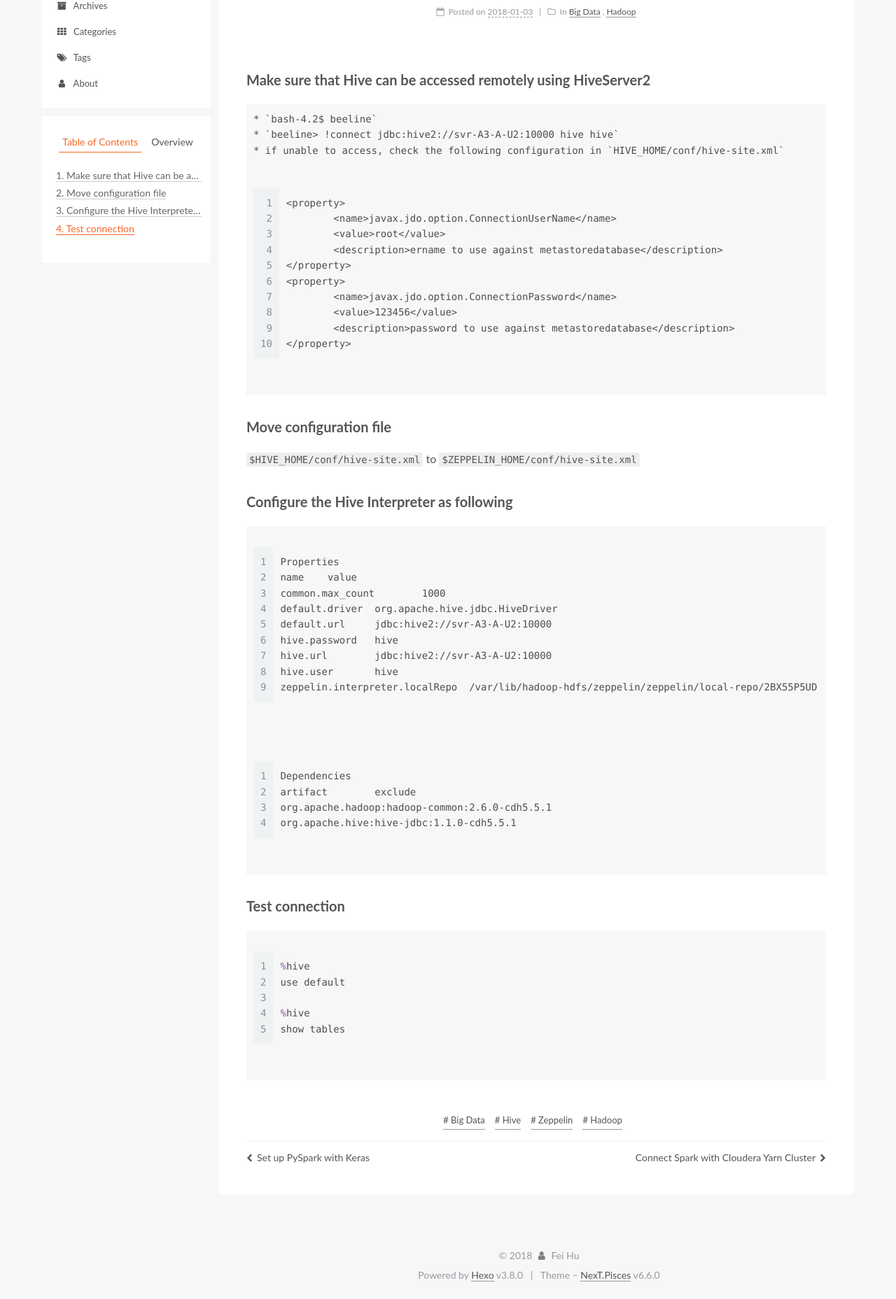
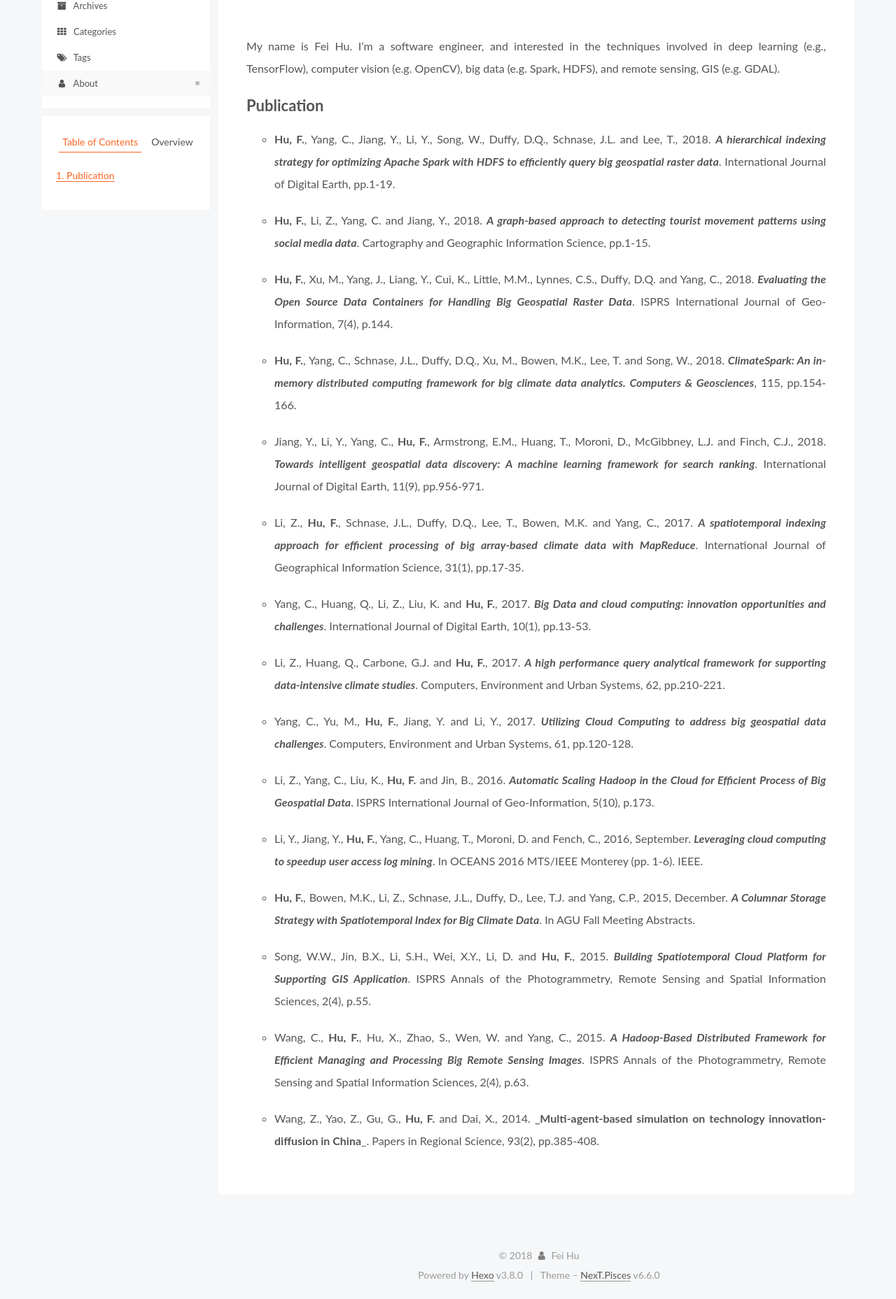
Before and after one commit to feihugis/feihugis.github.io, a plain HTML site: page about/index.html in a window 1280 px wide. Shown: the part 146-2003 px from the top of the page at 70% size. Drawn offline with Linux system fonts and the light colour scheme.

Commit message:
Site updated: 2018-12-09 19:35:38

```diff
--- a/2018/01/03/Zeppelin-Connects-Hive/index.html
+++ b/about/index.html
@@ -108,25 +108,24 @@
 
 
 
-  <meta name="description" content="Make sure that Hive can be accessed remotely using HiveServer2* `bash-4.2$ beeline` * `beeline&amp;gt; !connect jdbc:hive2://svr-A3-A-U2:10000 hive hive` * if unable to access, check the following configu">
-<meta name="keywords" content="Big Data,Hive,Zeppelin,Hadoop">
-<meta property="og:type" content="article">
-<meta property="og:title" content="Zeppelin Connects Hive">
-<meta property="og:url" content="http://yoursite.com/2018/01/03/Zeppelin-Connects-Hive/index.html">
+  <meta name="description" content="My name is Fei Hu. I’m a software engineer, and interested in the techniques involved in deep learning (e.g., TensorFlow), computer vision (e.g. OpenCV), big data (e.g. Spark, HDFS), and remote sensin">
+<meta property="og:type" content="website">
+<meta property="og:title" content="about">
+<meta property="og:url" content="http://yoursite.com/about/index.html">
 <meta property="og:site_name" content="Fei&#39;s Blog">
-<meta property="og:description" content="Make sure that Hive can be accessed remotely using HiveServer2* `bash-4.2$ beeline` * `beeline&amp;gt; !connect jdbc:hive2://svr-A3-A-U2:10000 hive hive` * if unable to access, check the following configu">
+<meta property="og:description" content="My name is Fei Hu. I’m a software engineer, and interested in the techniques involved in deep learning (e.g., TensorFlow), computer vision (e.g. OpenCV), big data (e.g. Spark, HDFS), and remote sensin">
 <meta property="og:locale" content="en">
-<meta property="og:updated_time" content="2018-01-03T08:00:00.000Z">
+<meta property="og:updated_time" content="2018-12-10T03:35:13.205Z">
 <meta name="twitter:card" content="summary">
-<meta name="twitter:title" content="Zeppelin Connects Hive">
-<meta name="twitter:description" content="Make sure that Hive can be accessed remotely using HiveServer2* `bash-4.2$ beeline` * `beeline&amp;gt; !connect jdbc:hive2://svr-A3-A-U2:10000 hive hive` * if unable to access, check the following configu">
+<meta name="twitter:title" content="about">
+<meta name="twitter:description" content="My name is Fei Hu. I’m a software engineer, and interested in the techniques involved in deep learning (e.g., TensorFlow), computer vision (e.g. OpenCV), big data (e.g. Spark, HDFS), and remote sensin">
 
 
 
 
 
 
-  <link rel="canonical" href="http://yoursite.com/2018/01/03/Zeppelin-Connects-Hive/">
+  <link rel="canonical" href="http://yoursite.com/about/">
 
 
 
@@ -136,7 +135,7 @@
   };
 </script>
 
-  <title>Zeppelin Connects Hive | Fei's Blog</title>
+  <title>about | Fei's Blog</title>
 
 
 
@@ -299,7 +298,7 @@
 
 
 
-          <li class="menu-item menu-item-about">
+          <li class="menu-item menu-item-about menu-item-active">
 
 
 
@@ -342,139 +341,6 @@
 
 
 
-          <div id="content" class="content">
-
-
-  <div id="posts" class="posts-expand">
-
-
-
-
-
-
-
-
-
-
-  <article class="post post-type-normal" itemscope="" itemtype="http://schema.org/Article">
-
-
-
-  <div class="post-block">
-    <link itemprop="mainEntityOfPage" href="http://yoursite.com/2018/01/03/Zeppelin-Connects-Hive/">
-
-    <span hidden itemprop="author" itemscope="" itemtype="http://schema.org/Person">
-      <meta itemprop="name" content="Fei Hu">
-      <meta itemprop="description" content="">
-      <meta itemprop="image" content="https://avatars1.githubusercontent.com/u/5057740?s=400&v=4">
-    </span>
-
-    <span hidden itemprop="publisher" itemscope="" itemtype="http://schema.org/Organization">
-      <meta itemprop="name" content="Fei's Blog">
-    </span>
-
-
-      <header class="post-header">
-
-
-
-          <h1 class="post-title" itemprop="name headline">Zeppelin Connects Hive
-
-
-          </h1>
-
-
-        <div class="post-meta">
-          <span class="post-time">
-
-
-
-
-
-
-              <span class="post-meta-item-icon">
-                <i class="fa fa-calendar-o"></i>
-              </span>
-
-                <span class="post-meta-item-text">Posted on</span>
-
-
-
-
-
-
-              <time title="Created: 2018-01-03 00:00:00" itemprop="dateCreated datePublished" datetime="2018-01-03T00:00:00-08:00">2018-01-03</time>
-
-
-
-          </span>
-
-
-            <span class="post-category">
-
-              <span class="post-meta-divider">|</span>
-
-              <span class="post-meta-item-icon">
-                <i class="fa fa-folder-o"></i>
-              </span>
-
-                <span class="post-meta-item-text">In</span>
-
-
-                <span itemprop="about" itemscope="" itemtype="http://schema.org/Thing"><a href="/categories/Big-Data/" itemprop="url" rel="index"><span itemprop="name">Big Data</span></a></span>
-
-
-
-                  ,
-
-
-                <span itemprop="about" itemscope="" itemtype="http://schema.org/Thing"><a href="/categories/Big-Data/Hadoop/" itemprop="url" rel="index"><span itemprop="name">Hadoop</span></a></span>
-
-
-
-
-            </span>
-
-
-
-
-
-
-
-
-
-
-
-
-
-
-
-        </div>
-      </header>
-
-
-
-
-
-    <div class="post-body" itemprop="articleBody">
-
-
-
-
-
-        <h2 id="Make-sure-that-Hive-can-be-accessed-remotely-using-HiveServer2"><a href="#Make-sure-that-Hive-can-be-accessed-remotely-using-HiveServer2" class="headerlink" title="Make sure that Hive can be accessed remotely using HiveServer2"></a>Make sure that Hive can be accessed remotely using HiveServer2</h2><pre><code>* `bash-4.2$ beeline`
-* `beeline&gt; !connect jdbc:hive2://svr-A3-A-U2:10000 hive hive`
-* if unable to access, check the following configuration in `HIVE_HOME/conf/hive-site.xml`
-    <figure class="highlight shell"><table><tr><td class="gutter"><pre><span class="line">1</span><br><span class="line">2</span><br><span class="line">3</span><br><span class="line">4</span><br><span class="line">5</span><br><span class="line">6</span><br><span class="line">7</span><br><span class="line">8</span><br><span class="line">9</span><br><span class="line">10</span><br></pre></td><td class="code"><pre><span class="line">&lt;property&gt;</span><br><span class="line">        &lt;name&gt;javax.jdo.option.ConnectionUserName&lt;/name&gt;</span><br><span class="line">        &lt;value&gt;root&lt;/value&gt;</span><br><span class="line">        &lt;description&gt;ername to use against metastoredatabase&lt;/description&gt;</span><br><span class="line">&lt;/property&gt;</span><br><span class="line">&lt;property&gt;</span><br><span class="line">        &lt;name&gt;javax.jdo.option.ConnectionPassword&lt;/name&gt;</span><br><span class="line">        &lt;value&gt;123456&lt;/value&gt;</span><br><span class="line">        &lt;description&gt;password to use against metastoredatabase&lt;/description&gt;</span><br><span class="line">&lt;/property&gt;</span><br></pre></td></tr></table></figure>
-</code></pre><h2 id="Move-configuration-file"><a href="#Move-configuration-file" class="headerlink" title="Move configuration file"></a>Move configuration file</h2><p><code>$HIVE_HOME/conf/hive-site.xml</code> to <code>$ZEPPELIN_HOME/conf/hive-site.xml</code></p>
-<a id="more"></a>
-<h2 id="Configure-the-Hive-Interpreter-as-following"><a href="#Configure-the-Hive-Interpreter-as-following" class="headerlink" title="Configure the Hive Interpreter as following"></a>Configure the Hive Interpreter as following</h2><pre><code><figure class="highlight shell"><table><tr><td class="gutter"><pre><span class="line">1</span><br><span class="line">2</span><br><span class="line">3</span><br><span class="line">4</span><br><span class="line">5</span><br><span class="line">6</span><br><span class="line">7</span><br><span class="line">8</span><br><span class="line">9</span><br></pre></td><td class="code"><pre><span class="line">Properties</span><br><span class="line">name	value</span><br><span class="line">common.max_count	1000</span><br><span class="line">default.driver	org.apache.hive.jdbc.HiveDriver</span><br><span class="line">default.url	jdbc:hive2://svr-A3-A-U2:10000</span><br><span class="line">hive.password	hive</span><br><span class="line">hive.url	jdbc:hive2://svr-A3-A-U2:10000</span><br><span class="line">hive.user	hive</span><br><span class="line">zeppelin.interpreter.localRepo	/var/lib/hadoop-hdfs/zeppelin/zeppelin/local-repo/2BX55P5UD</span><br></pre></td></tr></table></figure>
-
-<figure class="highlight shell"><table><tr><td class="gutter"><pre><span class="line">1</span><br><span class="line">2</span><br><span class="line">3</span><br><span class="line">4</span><br></pre></td><td class="code"><pre><span class="line">Dependencies</span><br><span class="line">artifact	exclude</span><br><span class="line">org.apache.hadoop:hadoop-common:2.6.0-cdh5.5.1</span><br><span class="line">org.apache.hive:hive-jdbc:1.1.0-cdh5.5.1</span><br></pre></td></tr></table></figure>
-</code></pre><h2 id="Test-connection"><a href="#Test-connection" class="headerlink" title="Test connection"></a>Test connection</h2><pre><code><figure class="highlight shell"><table><tr><td class="gutter"><pre><span class="line">1</span><br><span class="line">2</span><br><span class="line">3</span><br><span class="line">4</span><br><span class="line">5</span><br></pre></td><td class="code"><pre><span class="line"><span class="meta">%</span>hive</span><br><span class="line">use default</span><br><span class="line"></span><br><span class="line"><span class="meta">%</span>hive</span><br><span class="line">show tables</span><br></pre></td></tr></table></figure>
-</code></pre>
-
-    </div>
 
 
 
@@ -491,55 +357,85 @@
 
 
 
-    <footer class="post-footer">
-
-        <div class="post-tags">
-
-            <a href="/tags/Big-Data/" rel="tag"># Big Data</a>
-
-            <a href="/tags/Hive/" rel="tag"># Hive</a>
-
-            <a href="/tags/Zeppelin/" rel="tag"># Zeppelin</a>
-
-            <a href="/tags/Hadoop/" rel="tag"># Hadoop</a>
-
-        </div>
 
 
 
 
 
 
+          <div id="content" class="content">
 
-        <div class="post-nav">
-          <div class="post-nav-next post-nav-item">
 
-              <a href="/2017/09/10/Set-up-PySpark-with-Keras/" rel="next" title="Set up PySpark with Keras">
-                <i class="fa fa-chevron-left"></i> Set up PySpark with Keras
-              </a>
+  <div id="posts" class="posts-expand">
 
-          </div>
 
-          <span class="post-nav-divider"></span>
 
-          <div class="post-nav-prev post-nav-item">
+    <div class="post-block page">
+      <header class="post-header">
 
-              <a href="/2018/04/14/Connect-Spark-with-Cloudera-Yarn-Cluster/" rel="prev" title="Connect Spark with Cloudera Yarn Cluster">
-                Connect Spark with Cloudera Yarn Cluster <i class="fa fa-chevron-right"></i>
-              </a>
+<h1 class="post-title" itemprop="name headline">about</h1>
 
-          </div>
-        </div>
+<div class="post-meta">
 
 
 
 
-    </footer>
-  </div>
+
+</div>
+
+</header>
 
 
 
-  </article>
+
+      <div class="post-body">
+
+
+          <p>My name is Fei Hu. I’m a software engineer, and interested in the techniques involved in deep learning (e.g., TensorFlow), computer vision (e.g. OpenCV), big data (e.g. Spark, HDFS), and remote sensing, GIS (e.g. GDAL).</p>
+<h1 id="Publication"><a href="#Publication" class="headerlink" title="Publication"></a>Publication</h1><ul>
+<li><p><strong>Hu, F.</strong>, Yang, C., Jiang, Y., Li, Y., Song, W., Duffy, D.Q., Schnase, J.L. and Lee, T., 2018. <strong><em>A hierarchical indexing strategy for optimizing Apache Spark with HDFS to efficiently query big geospatial raster data</em></strong>. International Journal of Digital Earth, pp.1-19.</p>
+</li>
+<li><p><strong>Hu, F.</strong>, Li, Z., Yang, C. and Jiang, Y., 2018. <strong><em>A graph-based approach to detecting tourist movement patterns using social media data</em></strong>. Cartography and Geographic Information Science, pp.1-15.</p>
+</li>
+<li><p><strong>Hu, F.</strong>, Xu, M., Yang, J., Liang, Y., Cui, K., Little, M.M., Lynnes, C.S., Duffy, D.Q. and Yang, C., 2018. <strong><em>Evaluating the Open Source Data Containers for Handling Big Geospatial Raster Data</em></strong>. ISPRS International Journal of Geo-Information, 7(4), p.144.</p>
+</li>
+<li><p><strong>Hu, F.</strong>, Yang, C., Schnase, J.L., Duffy, D.Q., Xu, M., Bowen, M.K., Lee, T. and Song, W., 2018. <strong><em>ClimateSpark: An in-memory distributed computing framework for big climate data analytics. Computers &amp; Geosciences</em></strong>, 115, pp.154-166.</p>
+</li>
+<li><p>Jiang, Y., Li, Y., Yang, C., <strong>Hu, F.</strong>, Armstrong, E.M., Huang, T., Moroni, D., McGibbney, L.J. and Finch, C.J., 2018. <strong><em>Towards intelligent geospatial data discovery: A machine learning framework for search ranking</em></strong>. International Journal of Digital Earth, 11(9), pp.956-971.</p>
+</li>
+<li><p>Li, Z., <strong>Hu, F.</strong>, Schnase, J.L., Duffy, D.Q., Lee, T., Bowen, M.K. and Yang, C., 2017. <strong><em>A spatiotemporal indexing approach for efficient processing of big array-based climate data with MapReduce</em></strong>. International Journal of Geographical Information Science, 31(1), pp.17-35.</p>
+</li>
+<li><p>Yang, C., Huang, Q., Li, Z., Liu, K. and <strong>Hu, F.</strong>, 2017. <strong><em>Big Data and cloud computing: innovation opportunities and challenges</em></strong>. International Journal of Digital Earth, 10(1), pp.13-53.</p>
+</li>
+<li><p>Li, Z., Huang, Q., Carbone, G.J. and <strong>Hu, F.</strong>, 2017. <strong><em>A high performance query analytical framework for supporting data-intensive climate studies</em></strong>. Computers, Environment and Urban Systems, 62, pp.210-221.</p>
+</li>
+<li><p>Yang, C., Yu, M., <strong>Hu, F.</strong>, Jiang, Y. and Li, Y., 2017. <strong><em>Utilizing Cloud Computing to address big geospatial data challenges</em></strong>. Computers, Environment and Urban Systems, 61, pp.120-128.</p>
+</li>
+<li><p>Li, Z., Yang, C., Liu, K., <strong>Hu, F.</strong> and Jin, B., 2016. <strong><em>Automatic Scaling Hadoop in the Cloud for Efficient Process of Big Geospatial Data</em></strong>. ISPRS International Journal of Geo-Information, 5(10), p.173.</p>
+</li>
+<li><p>Li, Y., Jiang, Y., <strong>Hu, F.</strong>, Yang, C., Huang, T., Moroni, D. and Fench, C., 2016, September. <strong><em>Leveraging cloud computing to speedup user access log mining</em></strong>. In OCEANS 2016 MTS/IEEE Monterey (pp. 1-6). IEEE.</p>
+</li>
+<li><p><strong>Hu, F.</strong>, Bowen, M.K., Li, Z., Schnase, J.L., Duffy, D., Lee, T.J. and Yang, C.P., 2015, December. <strong><em>A Columnar Storage Strategy with Spatiotemporal Index for Big Climate Data</em></strong>. In AGU Fall Meeting Abstracts.</p>
+</li>
+<li><p>Song, W.W., Jin, B.X., Li, S.H., Wei, X.Y., Li, D. and <strong>Hu, F.</strong>, 2015. <strong><em>Building Spatiotemporal Cloud Platform for Supporting GIS Application</em></strong>. ISPRS Annals of the Photogrammetry, Remote Sensing and Spatial Information Sciences, 2(4), p.55.</p>
+</li>
+<li><p>Wang, C., <strong>Hu, F.</strong>, Hu, X., Zhao, S., Wen, W. and Yang, C., 2015. <strong><em>A Hadoop-Based Distributed Framework for Efficient Managing and Processing Big Remote Sensing Images</em></strong>. ISPRS Annals of the Photogrammetry, Remote Sensing and Spatial Information Sciences, 2(4), p.63.</p>
+</li>
+<li><p>Wang, Z., Yao, Z., Gu, G., <strong>Hu, F.</strong> and Dai, X., 2014. <strong>_Multi‐agent‐based simulation on technology innovation‐diffusion in China</strong>_. Papers in Regional Science, 93(2), pp.385-408.</p>
+</li>
+</ul>
+
+
+      </div>
+
+
+
+    </div>
+
+
+
+
+
 
 
   </div>
@@ -759,7 +655,7 @@
 
 
 
-              <div class="post-toc-content"><ol class="nav"><li class="nav-item nav-level-2"><a class="nav-link" href="#Make-sure-that-Hive-can-be-accessed-remotely-using-HiveServer2"><span class="nav-number">1.</span> <span class="nav-text">Make sure that Hive can be accessed remotely using HiveServer2</span></a></li><li class="nav-item nav-level-2"><a class="nav-link" href="#Move-configuration-file"><span class="nav-number">2.</span> <span class="nav-text">Move configuration file</span></a></li><li class="nav-item nav-level-2"><a class="nav-link" href="#Configure-the-Hive-Interpreter-as-following"><span class="nav-number">3.</span> <span class="nav-text">Configure the Hive Interpreter as following</span></a></li><li class="nav-item nav-level-2"><a class="nav-link" href="#Test-connection"><span class="nav-number">4.</span> <span class="nav-text">Test connection</span></a></li></ol></div>
+              <div class="post-toc-content"><ol class="nav"><li class="nav-item nav-level-1"><a class="nav-link" href="#Publication"><span class="nav-number">1.</span> <span class="nav-text">Publication</span></a></li></ol></div>
 
 
           </div>
--- a/css/main.css
+++ b/css/main.css
@@ -1934,7 +1934,7 @@ pre .javascript .function {
   width: 4px;
   height: 4px;
   border-radius: 50%;
-  background: #edff1c;
+  background: #cbffbd;
 }
 .links-of-blogroll {
   font-size: 13px;
```
Also changed, not shown: 2017/07/10/SystemML-Workflow/index.html (+3 -3 lines), 2018/04/14/Connect-Spark-with-Cloudera-Yarn-Cluster/index.html (+3 -3 lines), 2018/07/16/Install-the-standalone-Spark-Cluster/index.html (+3 -3 lines).
